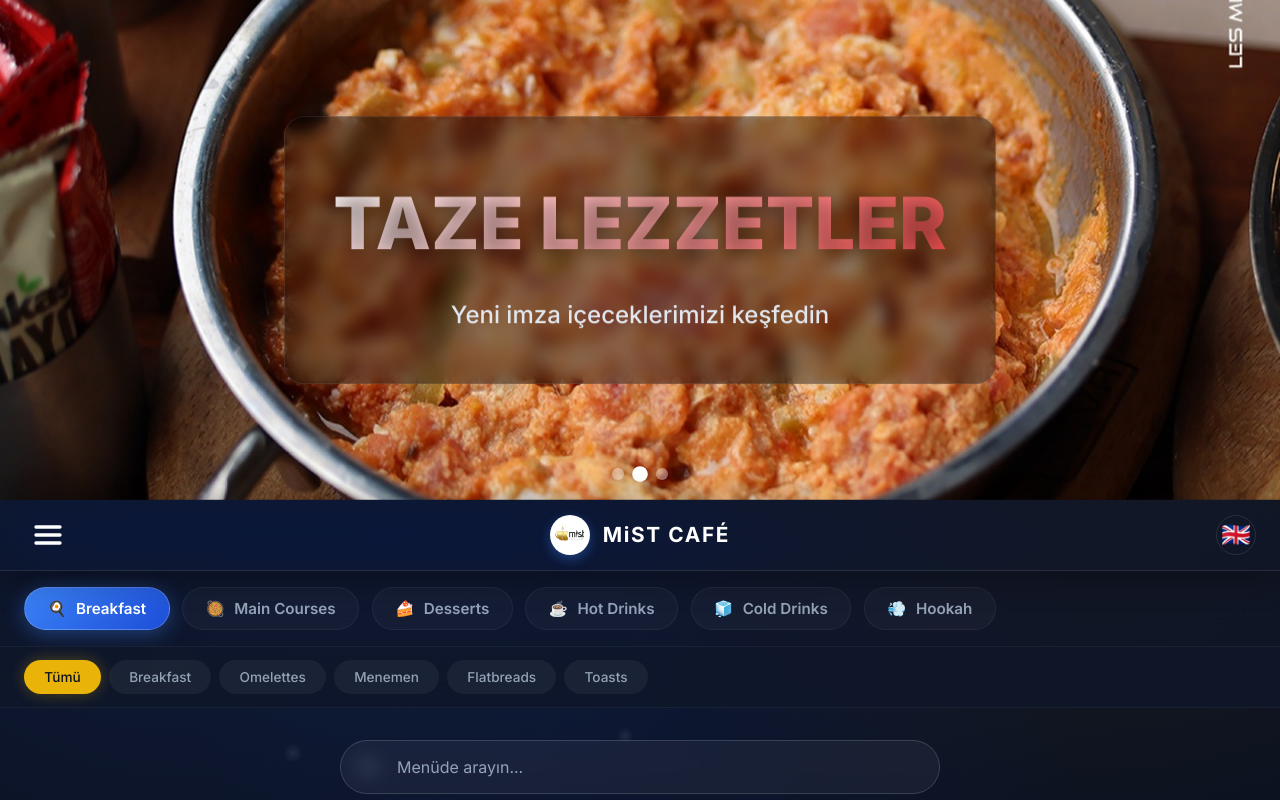
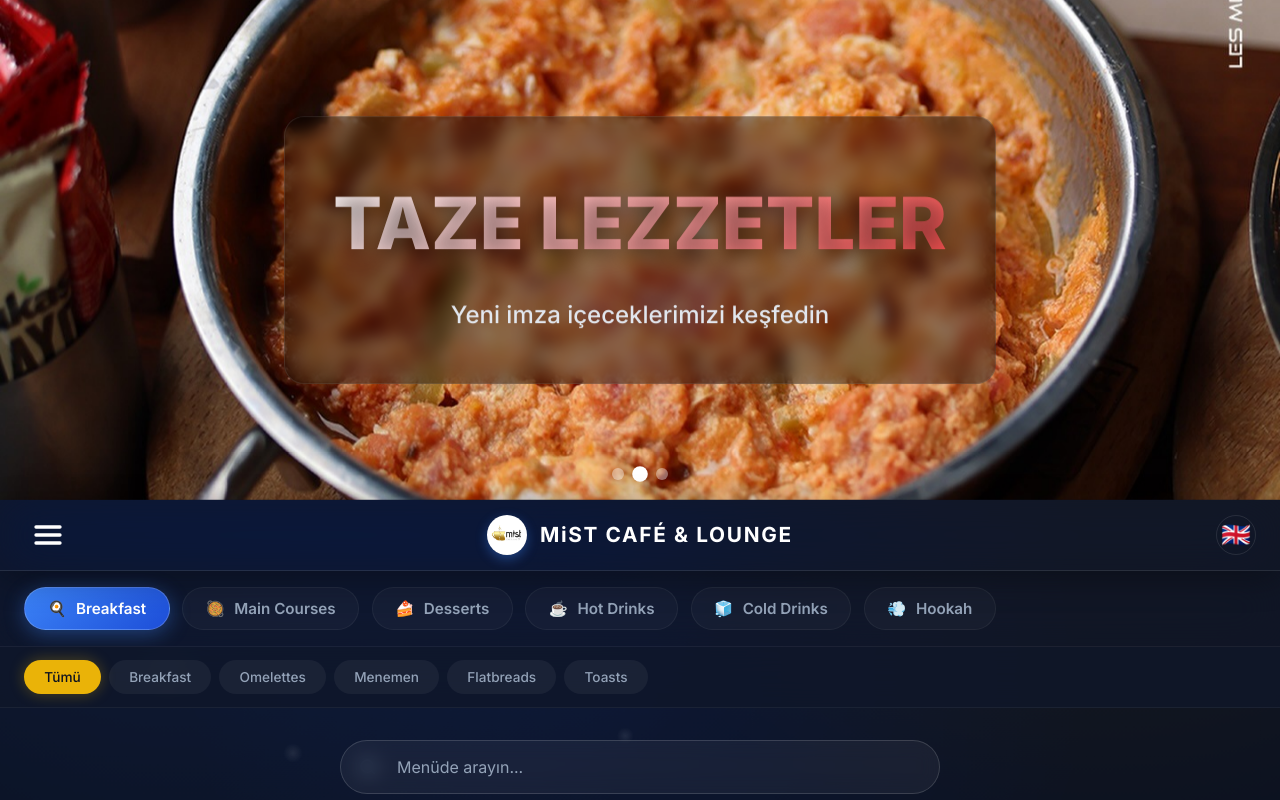
Before and after one commit to ErfanShokrollahzadeh/mist-menu, a Next.js app: page /announcements/menu in a window 1280 px wide. Shown: the top 800 px of the page. Built offline with nearby package versions, Linux system fonts and the light colour scheme; a web font is replaced by a local one.

Commit message:
style: update brand name to MiST CAFÉ & LOUNGE in NavBar and Footer components

```diff
--- a/src/components/Footer.js
+++ b/src/components/Footer.js
@@ -9,7 +9,7 @@ export default function Footer() {
       <div className="footer-content">
         <div className="footer-logo">
           <img src="/logo.jpg" alt="Mist Cafe Logo" className="footer-logo-circle" style={{ objectFit: 'cover', padding: '0' }} />
-          <span className="footer-brand">MiST CAFÉ</span>
+          <span className="footer-brand">MiST CAFÉ & LOUNGE</span>
         </div>
         <p className="footer-text">{t('footerText')}</p>
         <div className="footer-divider" />
--- a/src/components/NavBar.js
+++ b/src/components/NavBar.js
@@ -46,7 +46,7 @@ export default function NavBar() {
           <div style={{ display: 'flex', justifyContent: 'center' }}>
             <Link href={`/${lang}`} className="nav-brand">
               <img src="/logo.jpg" alt="Mist Cafe Logo" className="nav-logo" style={{ objectFit: 'cover' }} />
-              <span className="nav-brand-text">MiST CAFÉ</span>
+              <span className="nav-brand-text">MiST CAFÉ & LOUNGE</span>
             </Link>
           </div>
 
```
